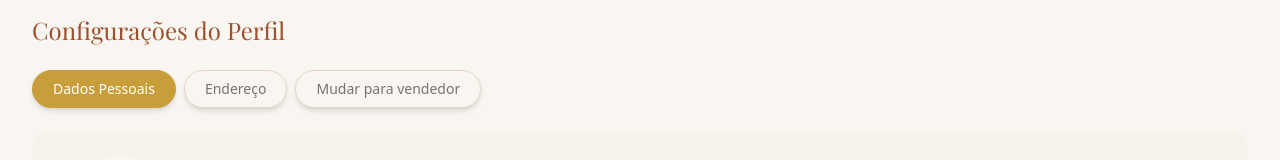
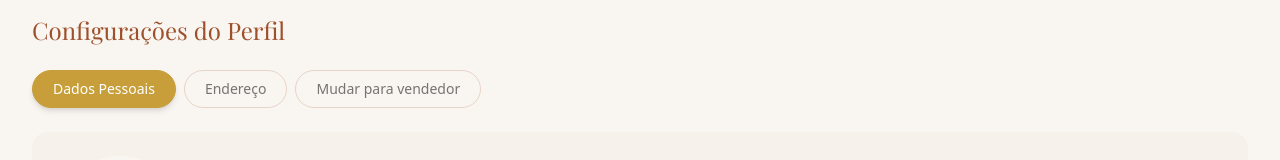
Before and after one commit to AtelieDigital-Labs/atelie-front, a React (Vite) app: page /profile in a window 1280 px wide. Shown: the part 142-302 px from the top of the page. Built offline with nearby package versions, Linux system fonts and the light colour scheme; a web font is replaced by a local one.

Commit message:
feat: add and remove shadow

```diff
--- a/src/pages/app/Profile/index.tsx
+++ b/src/pages/app/Profile/index.tsx
@@ -67,7 +67,7 @@ export function Profile() {
               px-5 py-2 rounded-full text-sm font-medium transition-colors border
               ${activeTab === tab.key
                 ? 'bg-warning text-white border-warning shadow-md'
-                : 'border-primary/20 text-text/60 hover:border-primary/40 hover:text-primary shadow-md'
+                : 'border-primary/20 text-text/60 hover:border-primary/40 hover:text-primary '
               }
             `}
           >
--- a/src/pages/artisan/components/DashboardTabs.tsx
+++ b/src/pages/artisan/components/DashboardTabs.tsx
@@ -19,8 +19,8 @@ export function DashboardTabs() {
           className={`
             px-5 py-2 rounded-full text-sm font-medium transition-colors border
             ${pathname === tab.path
-              ? 'border-primary text-primary'
-              : 'border-transparent text-text/60 hover:text-primary hover:border-primary/30'
+              ? 'border-primary text-primary shadow-md'
+              : 'border-transparent text-text/60 hover:text-primary hover:border-primary/30 '
             }
           `}
         >
```
